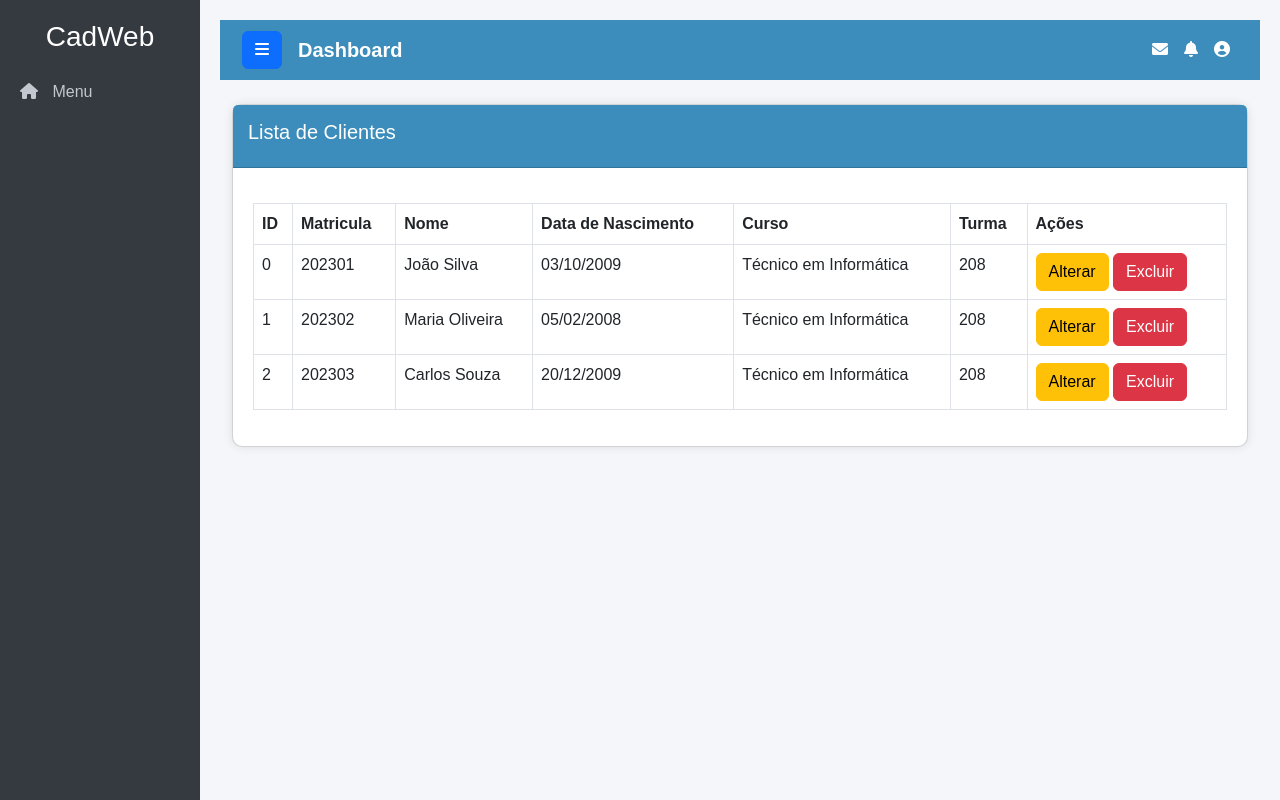
After one commit to Perola16/Piloto, a Django app: page /alunos/listar/ in a window 1280 px wide. The commit adds this page. Run offline with Django 5.2, Linux system fonts and the light colour scheme.

Commit message:
10/02/2025

```diff
--- a/home/templates/base.html
+++ b/home/templates/base.html
@@ -122,11 +122,14 @@
 					<li class="nav-item">
 						<a href="{% url 'perfil' 'Seu nome aqui' %}" class="nav-link">Perfil</a>
 					</li>
-                    <li>
-                        <a href="{% url "dados" %}" class="nav-link">Dados</a>
+                    <li class="nav-item">
+                        <a href="{% url 'dados' %}" class="nav-link">Dados</a>
                     </li>
-                    <li>
-                        <a href="{% url "form" %}" class="nav-link">Formulários</a>
+                    <li class="nav-item">
+                        <a href="{% url 'form' %}" class="nav-link">Formulários</a>
+                    </li>
+                    <li class="nav-item">
+                        <a href="{% url 'listar_alunos' %}" class="nav-link">Alunos</a>
                     </li>
 
 				</ul>
@@ -159,6 +162,7 @@
                         <li class="nav-item">
                             <a class="nav-link" href="#"><i class="fas fa-user-circle"></i></a>
                         </li>
+
                     </ul>
                 </div>
             </div>
--- /dev/null
+++ b/home/templates/listar_alunos.html
@@ -0,0 +1,43 @@
+{% extends "base.html" %}
+
+
+{% block titulo %} Lista de Clientes {% endblock  %}
+
+
+{% block conteudo %}
+<table style="margin-top:15px" class="table table-bordered table-hover">
+  <thead class="thead-dark">
+
+
+      <tr>
+          <th scope="col">ID</th>
+          <th scope="col">Matricula</th>
+          <th scope="col">Nome</th>
+          <th scope="col">Data de Nascimento</th>
+          <th scope="col">Curso</th>
+          <th scope="col">Turma</th>
+          <th scope="col">Ações</th>
+      </tr>
+  </thead>
+    <tbody>
+      {% for item in lista %}
+      <tr>
+          <td>{{ forloop.counter0 }}</td>
+          <td> {{item.matricula}} </td>
+          <td>{{item.nome}}</td>
+          <td> {{item.data_nascimento}} </td>
+          <td> {{item.curso}} </td>
+          <td> {{item.turma}} </td>
+          <td>
+
+              <button onclick="location='{% url 'editar_aluno' forloop.counter0 %}'"  class="btn btn-warning">Alterar </button>
+
+              <a href="#" class="btn btn-danger"
+              onclick="return confirm('Tem certeza que deseja remover este registro?');">Excluir</a>
+          </td>
+      </tr>
+      {% endfor %}
+   </tbody>
+</table>
+
+  {% endblock  %}
--- a/home/views.py
+++ b/home/views.py
@@ -1,7 +1,40 @@
 from django.shortcuts import render, HttpResponse
 
 # Create your views here.
-from django.http import HttpResponse
+from django.shortcuts import redirect
+
+LISTA_ALUNOS = [
+    {"nome": "João Silva", "matricula": "202301", "data_nascimento": "03/10/2009","curso": "Técnico em Informática", "turma": "208"},
+    {"nome": "Maria Oliveira", "matricula": "202302", "data_nascimento": "05/02/2008","curso": "Técnico em Informática", "turma": "208"},
+    {"nome": "Carlos Souza", "matricula": "202303", "data_nascimento": "20/12/2009","curso": "Técnico em Informática", "turma": "208"},
+]
+def listar_alunos(request):
+    context={
+        'lista': LISTA_ALUNOS,
+    }
+    return render(request, "listar_alunos.html", context)
+
+def editar_aluno(request, indice):
+    aluno = LISTA_ALUNOS[indice]  # Obtém a referência do aluno na lista
+
+
+    if request.method == "POST":
+        # Atualiza diretamente os valores do dicionário aluno
+        aluno['nome'] = request.POST.get("nome")
+        aluno['matricula'] = request.POST.get("matricula")
+        aluno['curso'] = request.POST.get("curso")
+        aluno['turma'] = request.POST.get("turma")
+
+
+        return redirect('listar_alunos')  # Redireciona para a lista de alunos
+
+
+    context = {
+        'aluno': aluno,
+        'indice': indice
+    }
+    return render(request, 'form_aluno.html', context)
+
 
 def index(request):
     return render(request,"index.html")
--- a/pweb/urls.py
+++ b/pweb/urls.py
@@ -21,12 +21,14 @@ from home import views
 urlpatterns = [
     path('admin/', admin.site.urls),
     path('', views.index,name='index'),
-    path('sobre', views.sobre,name='sobre'),
-    path('contato', views.contato,name='contato'),
-    path('localizacao', views.localizacao,name='localizacao'),
-    path('ajuda', views.ajuda,name='ajuda'),
+    path('sobre/', views.sobre,name='sobre'),
+    path('contato/', views.contato,name='contato'),
+    path('localizacao/', views.localizacao,name='localizacao'),
+    path('ajuda/', views.ajuda,name='ajuda'),
     path('exibiritem/<int:id>', views.exibiritem,name='exibiritem'),
     path('perfil/<str:usuario>/', views.perfil, name='perfil'),
     path("dados/",views.dados,name="dados"),
     path("form/",views.form,name="form"),
+    path("alunos/listar/",views.listar_alunos,name="listar_alunos"),
+    path("alunos/editar/<int:indice>/",views.editar_aluno,name="editar_aluno"),
 ]
```
Also changed, not shown: home/templates/form_aluno.html (added, +43 -0 lines).
